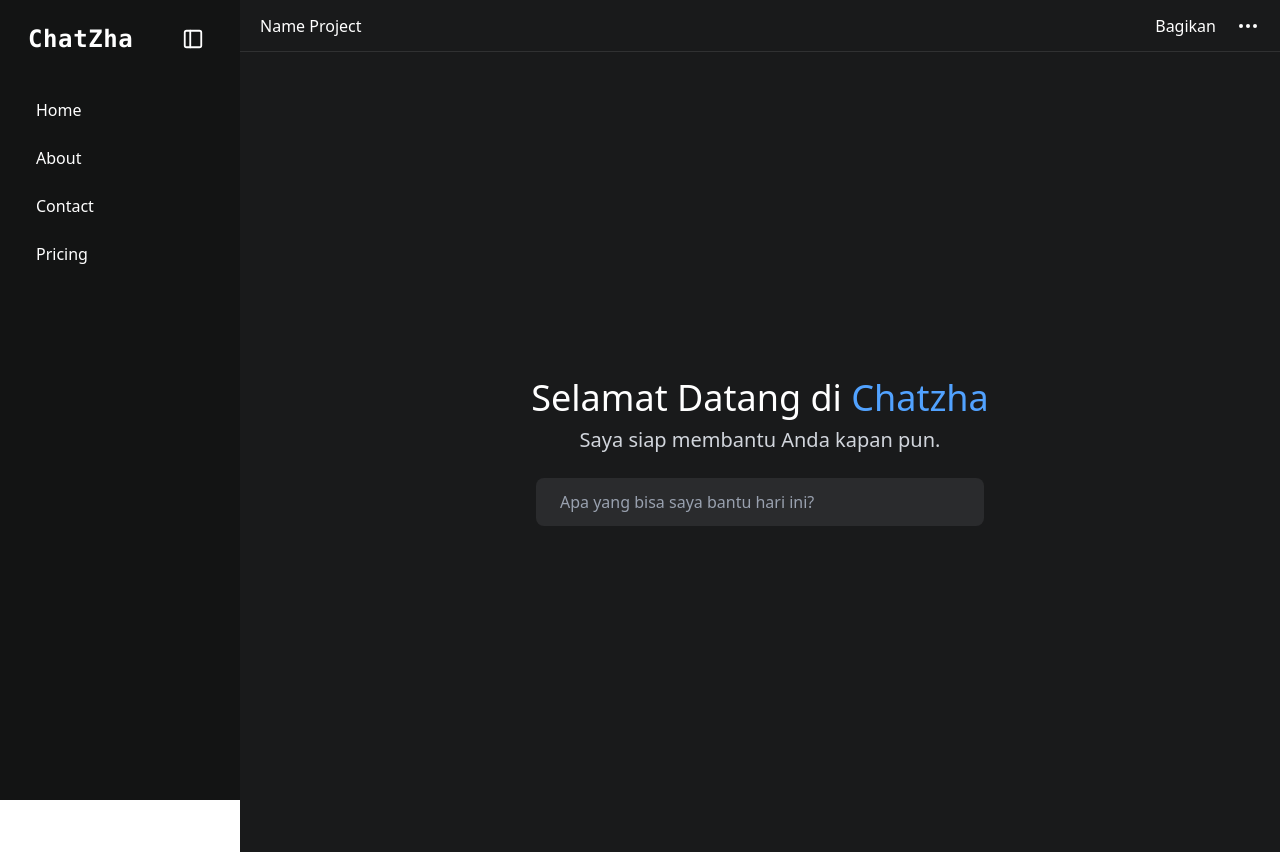
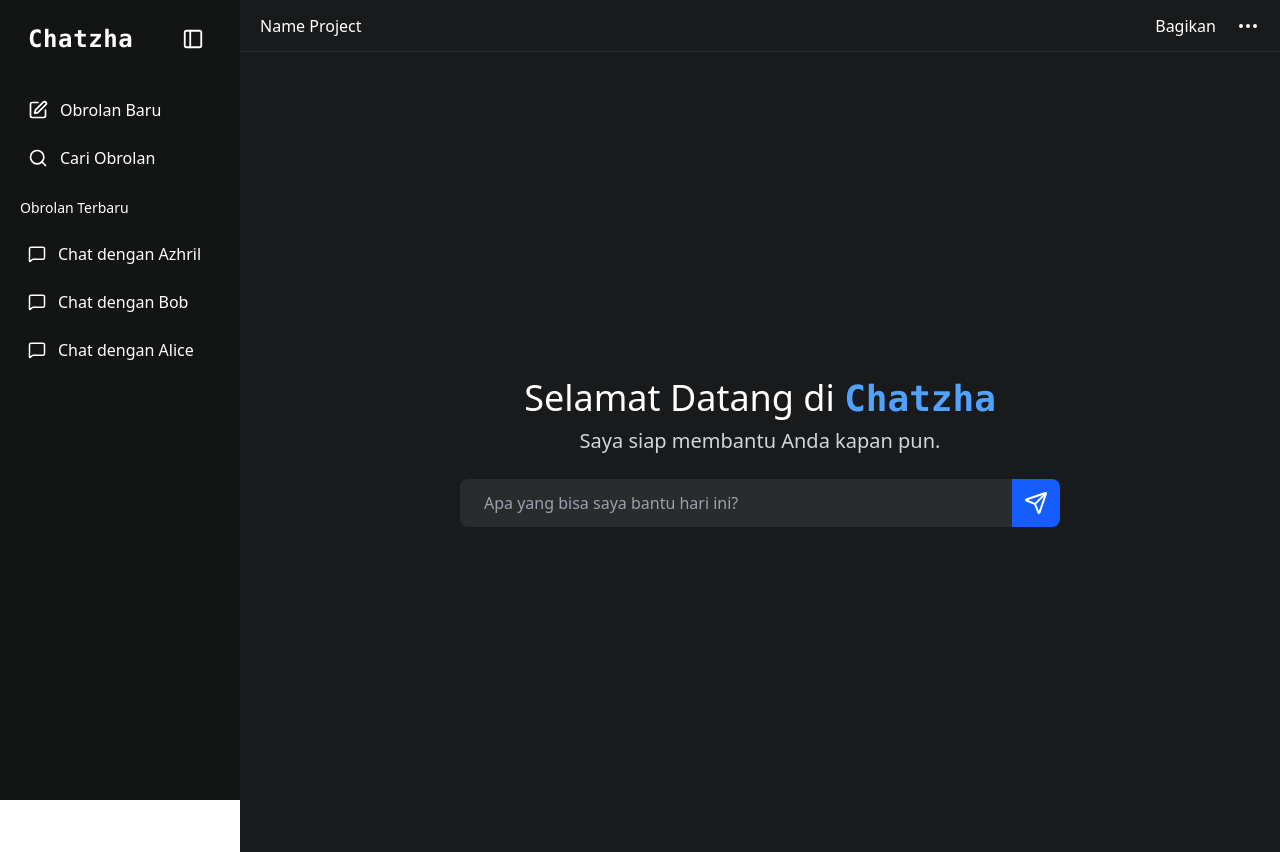
Before and after one commit to lirhzaaa/chatzha, a React (Vite) app: page / in a window 1280 px wide. Built offline with nearby package versions, Linux system fonts and the light colour scheme.

Commit message:
feat: update Dashboard page, update chatZha to chatzha and update components Sidebar

```diff
--- a/index.html
+++ b/index.html
@@ -4,7 +4,7 @@
     <meta charset="UTF-8" />
     <link rel="icon" type="image/svg+xml" href="/vite.svg" />
     <meta name="viewport" content="width=device-width, initial-scale=1.0" />
-    <title>chatzha</title>
+    <title>Chatzha</title>
   </head>
   <body>
     <div id="root"></div>
--- a/package.json
+++ b/package.json
@@ -1,5 +1,5 @@
 {
-  "name": "chatzha",
+  "name": "Chatzha",
   "private": true,
   "version": "0.0.0",
   "type": "module",
--- a/src/components/Sidebar.jsx
+++ b/src/components/Sidebar.jsx
@@ -1,33 +1,55 @@
-import { PanelLeft, PanelRight } from "lucide-react";
+import {
+  MessageSquare,
+  PanelLeft,
+  PanelRight,
+  Search,
+  SquarePen,
+} from "lucide-react";
+
 
 const Navbar = ({ isOpen, setIsOpen }) => {
   const itemsMenu = [
     {
       id: 1,
-      name: "Home",
+      icon: <SquarePen size={20} />,
+      name: "Obrolan Baru",
       path: "/",
     },
     {
       id: 2,
-      name: "About",
+      icon: <Search size={20} />,
+      name: "Cari Obrolan",
       path: "/about",
+    },
+  ];
+
+  const Chats = [
+    {
+      id: 1,
+      icon: <MessageSquare size={18} />,
+      name: "Chat dengan Azhril",
+      path: "/chat/azhril",
+    },
+    {
+      id: 2,
+      icon: <MessageSquare size={18} />,
+      name: "Chat dengan Bob",
+      path: "/chat/bob",
     },
     {
       id: 3,
-      name: "Contact",
-      path: "/contact",
-    },
-    {
-      id: 4,
-      name: "Pricing",
-      path: "/pricing",
+      icon: <MessageSquare size={18} />,
+      name: "Chat dengan Alice",
+      path: "/chat/alice",
     },
   ];
   return (
     <div
       className={`${
-        isOpen ? "w-[240px]" : "w-[80px]"
-      } h-screen bg-[#131414] fixed left-0 top-0 p-5 flex flex-col justify-between transition-all duration-300`}
+        isOpen
+          ? "w-[240px] bg-[#131414]"
+          : "w-[80px] bg-[#191a1b] border-r border-white/10"
+      } h-screen fixed left-0 top-0 p-5 flex flex-col justify-start transition-all duration-300`}
     >
       <div>
         <div
@@ -40,7 +62,7 @@ const Navbar = ({ isOpen, setIsOpen }) => {
               href="/"
               className="text-white text-2xl font-semibold font-mono tracking-wide"
             >
-              ChatZha
+              Chatzha
             </a>
           )}
           <button
@@ -64,17 +86,43 @@ const Navbar = ({ isOpen, setIsOpen }) => {
               <li key={item.id} className="w-full">
                 <a
                   href={item.path}
-                  className={`block px-4 py-2 text-white text-left hover:bg-white hover:text-black transition-all duration-300 rounded ${
+                  className={`flex items-center gap-3 px-2 py-2 text-white text-left hover:bg-white/10 transition-all duration-300 rounded ${
                     !isOpen ? "text-center px-0" : ""
                   }`}
                 >
-                  {isOpen ? item.name : item.name[0]}
+                  <span className="flex-shrink-0 text-white">{item.icon}</span>
+                  <span
+                    className={`overflow-hidden whitespace-nowrap transition-all duration-300`}
+                  >
+                    {item.name}
+                  </span>
                 </a>
               </li>
             );
           })}
         </ul>
       </div>
+
+      {isOpen && (
+        <div className="flex flex-col gap-2 mt-5">
+          <span className="text-white text-sm">Obrolan Terbaru</span>
+          <ul className="flex flex-col gap-2 mt-2">
+            {Chats.map((chat) => (
+              <li key={chat.id} className="w-full">
+                <a
+                  href={chat.path}
+                  className="flex items-center gap-3 px-2 py-2 text-white text-left hover:bg-white/10 transition-all duration-300 rounded"
+                >
+                  <span className="flex-shrink-0">{chat.icon}</span>
+                  <span className="overflow-hidden whitespace-nowrap transition-all duration-300">
+                    {chat.name}
+                  </span>
+                </a>
+              </li>
+            ))}
+          </ul>
+        </div>
+      )}
     </div>
   );
 };
--- a/src/pages/index.jsx
+++ b/src/pages/index.jsx
@@ -1,21 +1,32 @@
+import { Send } from "lucide-react";
+
 const Dashboard = () => {
   return (
     <div className="bg-[#191a1b] min-h-screen w-full flex flex-col items-center justify-center px-4 text-center">
       <div className="flex flex-col items-center text-white gap-2">
         <h1 className="font-medium text-3xl md:text-4xl">
-          Selamat Datang di <span className="text-blue-400">Chatzha</span>
+          Selamat Datang di <span className="text-blue-400 font-bold font-mono">Chatzha</span>
         </h1>
         <p className="text-lg md:text-xl text-gray-300">
           Saya siap membantu Anda kapan pun.
         </p>
       </div>
 
-      <div className="pt-6 w-full max-w-md">
-        <input
-          type="text"
-          placeholder="Apa yang bisa saya bantu hari ini?"
-          className="w-full bg-[#2a2b2d] text-white rounded-lg px-6 py-3 placeholder-gray-400 focus:outline-none"
-        />
+      <div className="pt-6 w-full flex justify-center items-center">
+        <div className="flex w-full max-w-[600px] text-white">
+          <input
+            type="text"
+            placeholder="Apa yang bisa saya bantu hari ini?"
+            aria-label="Pertanyaan"
+            className="flex-1 bg-[#2a2b2d] rounded-l-lg px-6 py-3 placeholder-gray-400 focus:outline-none"
+          />
+          <button
+            aria-label="Kirim"
+            className="bg-blue-600 px-3 py-3 rounded-r-lg hover:bg-blue-700 transition-colors"
+          >
+            <Send />
+          </button>
+        </div>
       </div>
     </div>
   );
```
Also changed, not shown: 1 other file (tests, documents, lock files or other folders).
